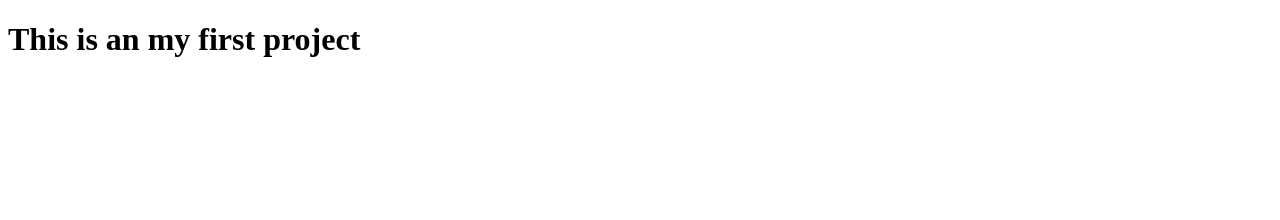
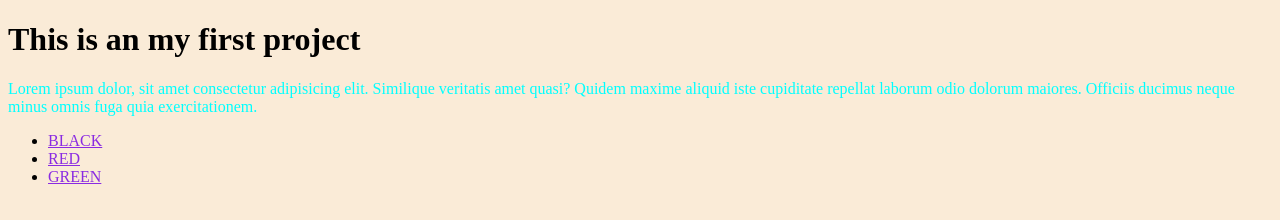
Before and after one commit to SerdiukSerhii/my-first-project, a plain HTML site: page index.html in a window 1280 px wide. Drawn offline with Linux system fonts and the light colour scheme.

Commit message:
add test

```diff
--- /dev/null
+++ b/css/style.css
@@ -0,0 +1,16 @@
+body {
+  margin-bottom: auto;
+  padding: auto;
+  background-color: antiquewhite;
+}
+p {
+  color: aqua;
+}
+a {
+  color: rgb(194, 194, 159);
+  text-transform: uppercase;
+}
+
+a {
+  color: blueviolet;
+}
--- a/index.html
+++ b/index.html
@@ -4,8 +4,20 @@
     <meta charset="UTF-8" />
     <meta name="viewport" content="width=device-width, initial-scale=1.0" />
     <title>Document</title>
+    <link rel="stylesheet" href="./css/style.css" />
   </head>
   <body>
     <h1>This is an my first project</h1>
+    <p>
+      Lorem ipsum dolor, sit amet consectetur adipisicing elit. Similique
+      veritatis amet quasi? Quidem maxime aliquid iste cupiditate repellat
+      laborum odio dolorum maiores. Officiis ducimus neque minus omnis fuga quia
+      exercitationem.
+    </p>
+    <ul>
+      <li><a href="#">black</a></li>
+      <li><a href="#">red</a></li>
+      <li><a href="#">green</a></li>
+    </ul>
   </body>
 </html>
```
